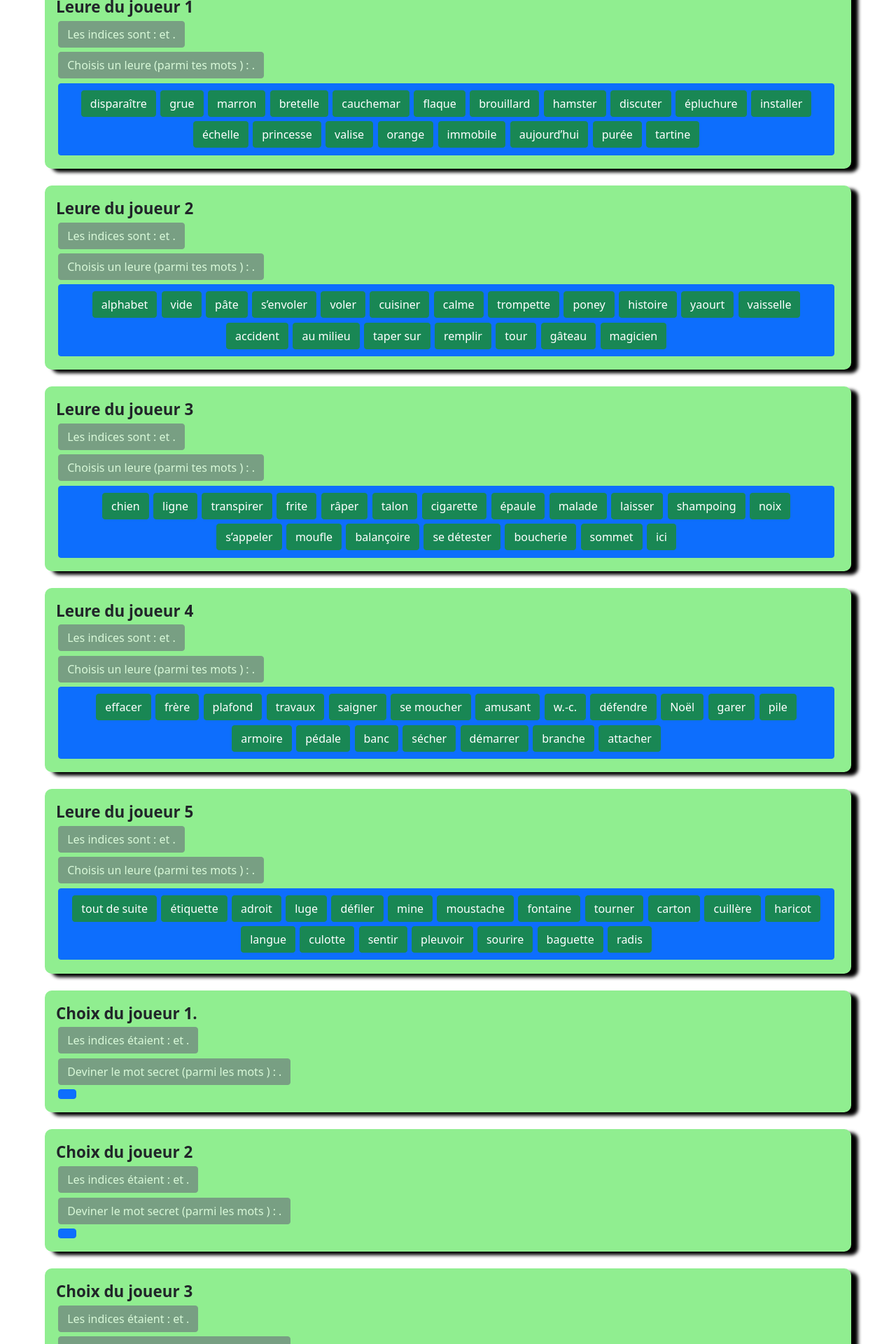
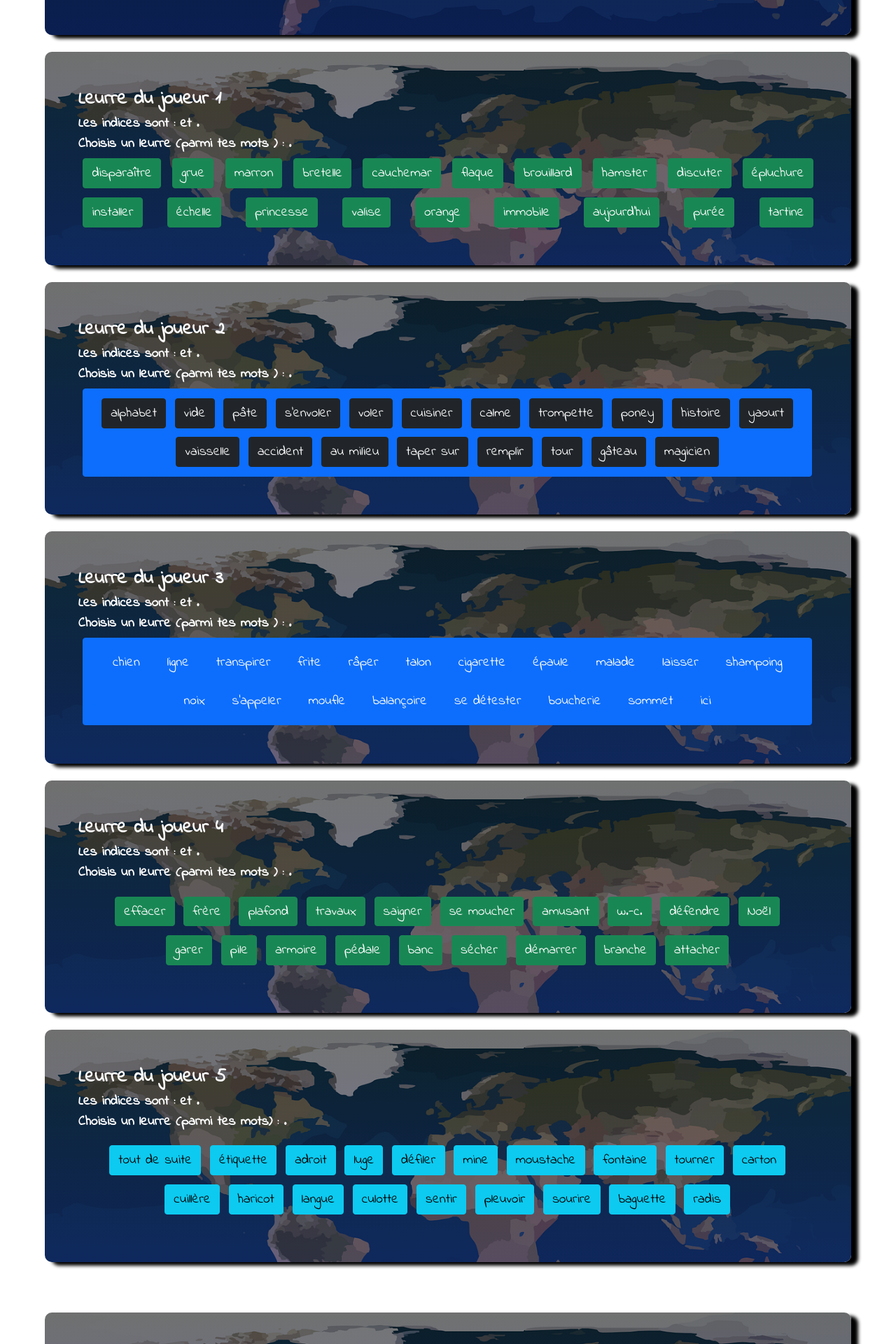
Before and after one commit to vvoix/decoy-6, a React (Create React App) app in the folder decoy6/: page /jeu in a window 1280 px wide. Shown: the part 460-2380 px from the top of the page at 70% size. Built offline with nearby package versions, Linux system fonts and the light colour scheme.

Commit message:
Carte en fond

```diff
--- a/decoy6/src/components/FullFlex.css
+++ b/decoy6/src/components/FullFlex.css
@@ -1,16 +1,30 @@
+@import url('https://fonts.googleapis.com/css2?family=Indie+Flower&display=swap');
+
 .fullflex {
   width: 90%;
-  background-color: lightgreen;
+  height: 100%;
+  /* background-color: #0275d8; */
   position: relative;
 
-  padding: 1rem;
+  padding: 3rem;
   margin: auto;
+
+  font-family: 'Indie Flower', cursive;
+  font-weight: bolder;
+  color: white;
+
+  font-size: 1.2em;
 
   box-shadow: 10px 5px 5px black;
   border-radius: 10px;
+
+  background-size: cover;
+  background-image: linear-gradient(rgba(3, 8, 1, 0.5), rgba(3, 3, 82, 0.5)),
+    url(../img/Carte.png);
 }
 .btn {
-  margin: 0.2rem;
+  margin: 0.4rem;
+  font-size: 1em;
 }
 .tour {
   font-weight: bolder;
--- a/decoy6/src/components/FullFlex.jsx
+++ b/decoy6/src/components/FullFlex.jsx
@@ -8,8 +8,9 @@ const FullFlex = (props) => {
   const [motSecret, setMotSecret] = useState('');
   const [indice1, setIndice1] = useState('');
   const [indice2, setIndice2] = useState('');
-  const [leure, setLeure] = useState([]);
+  const [leurre, setLeurre] = useState([]);
   const [choix, setChoix] = useState([]);
+  const leurreOrdre = [2, 1, 3, 4, 5];
 
   // Compte le nombre d'occurence de mot dans array
   function compte(mot, array) {
@@ -21,6 +22,13 @@ const FullFlex = (props) => {
     }
     return nbr;
   }
+
+  // Affecte item comme leurre du joueur i
+  // function changeLeurre(i, item) {
+
+  //   }
+  //   return nbr;
+  // }
 
   // Tableau du nombre de points gagnés par le maître du jeu
   function pointsMJ(n) {
@@ -63,10 +71,9 @@ const FullFlex = (props) => {
     <div>
       {/* Tour du Maitre */}
       <div className="fullflex">
-        <div className="tour">Tour du maître du jeu</div>
-        <Button variant="secondary" disabled="off">
+        <h2>Tour du maître du jeu</h2>
+        <br />
         Choisis un mot secret (parmi trois) : <b>{motSecret}</b>
-        </Button>{' '}
         <br />
         <div class="d-flex justify-content-lg-between flex-wrap">
           <ButtonGroup className="me-2" aria-label="First group">
@@ -74,13 +81,13 @@ const FullFlex = (props) => {
               <Button
                 onClick={() => {
                   setMotSecret(item);
-                  setLeure([
+                  setLeurre([
                     item,
-                    leure[1],
-                    leure[2],
-                    leure[3],
-                    leure[4],
-                    leure[5],
+                    leurre[1],
+                    leurre[2],
+                    leurre[3],
+                    leurre[4],
+                    leurre[5],
                   ]);
                 }}
                 variant="success"
@@ -91,11 +98,8 @@ const FullFlex = (props) => {
             ))}
           </ButtonGroup>
         </div>
-        <br />
-        <Button variant="secondary" disabled="off">
-          Choisis deux indices (parmi tes mots ) : <b>{indice1}</b> et{' '}
+        Choisis deux indices (parmi tes mots) : <b>{indice1}</b> :{' '}
         <b>{indice2}</b>.
-        </Button>{' '}
         <br />
         <div class="d-flex justify-content-lg-between flex-wrap">
           <ButtonGroup className="me-2" aria-label="Mots">
@@ -117,27 +121,23 @@ const FullFlex = (props) => {
       <br />
       {/* Tour du Joueur 1 */}
       <div className="fullflex">
-        <div className="tour">Leure du joueur 1</div>
-        <Button variant="secondary" disabled="off">
-          Les indices sont : {indice1} et {indice2}.
-        </Button>{' '}
+        <div className="tour">Leurre du joueur 1</div>
+        Les indices sont : <b>{indice1}</b> et <b>{indice2}</b> .
         <br />
-        <Button variant="secondary" disabled="off">
-          Choisis un leure (parmi tes mots ) : {leure[1]}.
-        </Button>{' '}
+        Choisis un leurre (parmi tes mots ) : <b> {leurre[1]}</b> .
         <br />
         <div class="d-flex justify-content-lg-between flex-wrap">
-          <ButtonGroup className="me-2" aria-label="Mots">
+          {/* <ButtonGroup className="me-2" aria-label="Mots"> */}
           {props.motsDuJoueur[1].map((item) => (
             <Button
               onClick={() => {
-                  setLeure([
-                    leure[0],
+                setLeurre([
+                  leurre[0],
                   item,
-                    leure[2],
-                    leure[3],
-                    leure[4],
-                    leure[5],
+                  leurre[2],
+                  leurre[3],
+                  leurre[4],
+                  leurre[5],
                 ]);
               }}
               variant="success"
@@ -146,36 +146,32 @@ const FullFlex = (props) => {
               {item}{' '}
             </Button>
           ))}
-          </ButtonGroup>
+          {/* </ButtonGroup> */}
         </div>
       </div>
       <br />
       {/* Tour du Joueur 2 */}
       <div className="fullflex">
-        <div className="tour">Leure du joueur 2</div>
-        <Button variant="secondary" disabled="off">
+        <div className="tour">Leurre du joueur 2</div>
         Les indices sont : {indice1} et {indice2}.
-        </Button>{' '}
         <br />
-        <Button variant="secondary" disabled="off">
-          Choisis un leure (parmi tes mots ) : {leure[2]}.
-        </Button>{' '}
+        Choisis un leurre (parmi tes mots ) : <b>{leurre[2]} </b>.
         <br />
         <div class="d-flex justify-content-lg-between flex-wrap">
           <ButtonGroup className="me-2" aria-label="Mots">
             {props.motsDuJoueur[2].map((item) => (
               <Button
                 onClick={() => {
-                  setLeure([
-                    leure[0],
-                    leure[1],
+                  setLeurre([
+                    leurre[0],
+                    leurre[1],
                     item,
-                    leure[3],
-                    leure[4],
-                    leure[5],
+                    leurre[3],
+                    leurre[4],
+                    leurre[5],
                   ]);
                 }}
-                variant="success"
+                variant="dark"
               >
                 {' '}
                 {item}{' '}
@@ -187,30 +183,26 @@ const FullFlex = (props) => {
       <br />
       {/* Tour du Joueur 3 */}
       <div className="fullflex">
-        <div className="tour">Leure du joueur 3</div>
-        <Button variant="secondary" disabled="off">
-          Les indices sont : {indice1} et {indice2}.
-        </Button>{' '}
+        <div className="tour">Leurre du joueur 3</div>
+        Les indices sont : <b>{indice1}</b> et <b>{indice2}</b>.
         <br />
-        <Button variant="secondary" disabled="off">
-          Choisis un leure (parmi tes mots ) : {leure[3]}.
-        </Button>{' '}
+        Choisis un leurre (parmi tes mots ) : <b>{leurre[3]}</b>.
         <br />
         <div class="d-flex justify-content-lg-between flex-wrap">
           <ButtonGroup className="me-2" aria-label="Mots">
             {props.motsDuJoueur[3].map((item) => (
               <Button
                 onClick={() => {
-                  setLeure([
-                    leure[0],
-                    leure[1],
-                    leure[2],
+                  setLeurre([
+                    leurre[0],
+                    leurre[1],
+                    leurre[2],
                     item,
-                    leure[4],
-                    leure[5],
+                    leurre[4],
+                    leurre[5],
                   ]);
                 }}
-                variant="success"
+                variant="primary"
               >
                 {' '}
                 {item}{' '}
@@ -222,27 +214,23 @@ const FullFlex = (props) => {
       <br />
       {/* Tour du Joueur 4 */}
       <div className="fullflex">
-        <div className="tour">Leure du joueur 4</div>
-        <Button variant="secondary" disabled="off">
-          Les indices sont : {indice1} et {indice2}.
-        </Button>{' '}
+        <div className="tour">Leurre du joueur 4</div>
+        Les indices sont : <b>{indice1}</b> et <b>{indice2}</b>.
         <br />
-        <Button variant="secondary" disabled="off">
-          Choisis un leure (parmi tes mots ) : {leure[4]}.
-        </Button>{' '}
+        Choisis un leurre (parmi tes mots ) : <b>{leurre[4]}</b>.
         <br />
         <div class="d-flex justify-content-lg-between flex-wrap">
-          <ButtonGroup className="me-2" aria-label="Mots">
+          <ButtonGroup className="me-2" aria-label="Mots" variant="link">
             {props.motsDuJoueur[4].map((item) => (
               <Button
                 onClick={() => {
-                  setLeure([
-                    leure[0],
-                    leure[1],
-                    leure[2],
-                    leure[3],
+                  setLeurre([
+                    leurre[0],
+                    leurre[1],
+                    leurre[2],
+                    leurre[3],
                     item,
-                    leure[5],
+                    leurre[5],
                   ]);
                 }}
                 variant="success"
@@ -257,30 +245,26 @@ const FullFlex = (props) => {
       <br />
       {/* Tour du Joueur 5 */}
       <div className="fullflex">
-        <div className="tour">Leure du joueur 5</div>
-        <Button variant="secondary" disabled="off">
-          Les indices sont : {indice1} et {indice2}.
-        </Button>{' '}
+        <div className="tour">Leurre du joueur 5</div>
+        Les indices sont : <b>{indice1}</b> et <b>{indice2}</b>.
         <br />
-        <Button variant="secondary" disabled="off">
-          Choisis un leure (parmi tes mots ) : {leure[5]}.
-        </Button>{' '}
+        Choisis un leurre (parmi tes mots) : <b>{leurre[5]}</b>.
         <br />
         <div class="d-flex justify-content-lg-between flex-wrap">
-          <ButtonGroup className="me-2" aria-label="Mots">
+          <ButtonGroup className="me-2" aria-label="Mots" variant="link">
             {props.motsDuJoueur[5].map((item) => (
               <Button
                 onClick={() => {
-                  setLeure([
-                    leure[0],
-                    leure[1],
-                    leure[2],
-                    leure[3],
-                    leure[4],
+                  setLeurre([
+                    leurre[0],
+                    leurre[1],
+                    leurre[2],
+                    leurre[3],
+                    leurre[4],
                     item,
                   ]);
                 }}
-                variant="success"
+                variant="info"
               >
                 {' '}
                 {item}{' '}
@@ -294,26 +278,22 @@ const FullFlex = (props) => {
       {/* <Button
         variant="danger"
         onClick={() => {
-          setshuffleLeure(() => shuffleArray(leure));
+          leurre.sort();
         }}
       >
-        Fin du tour.
-      </Button>{' '}
-      <br /> <br /> */}
+        Fin du tour leurre est : {leurre}.
+      </Button>{' '} */}
+      <br /> <br />
       {/* Choix du joueur 1 */}
       <div className="fullflex">
         <div className="tour">Choix du joueur 1.</div>
-        <Button variant="secondary" disabled="off">
         Les indices étaient : {indice1} et {indice2}.
-        </Button>{' '}
         <br />
-        <Button variant="secondary" disabled="off">
-          Deviner le mot secret (parmi les mots ) : {choix[1]}.
-        </Button>{' '}
+        Deviner le mot secret (parmi les mots) : {choix[1]}.
         <br />
         <div class="d-flex justify-content-lg-between flex-wrap">
           <ButtonGroup className="me-2" aria-label="Mots">
-            {leure.map((item) => (
+            {leurre.map((item) => (
               <Button
                 onClick={() => {
                   setChoix([
@@ -338,17 +318,13 @@ const FullFlex = (props) => {
       {/* Choix du joueur 2 */}
       <div className="fullflex">
         <div className="tour">Choix du joueur 2</div>
-        <Button variant="secondary" disabled="off">
         Les indices étaient : {indice1} et {indice2}.
-        </Button>{' '}
         <br />
-        <Button variant="secondary" disabled="off">
         Deviner le mot secret (parmi les mots ) : {choix[2]}.
-        </Button>{' '}
         <br />
         <div class="d-flex justify-content-lg-between flex-wrap">
           <ButtonGroup className="me-2" aria-label="Mots">
-            {leure.map((item) => (
+            {leurre.map((item) => (
               <Button
                 onClick={() => {
                   setChoix([
@@ -373,17 +349,13 @@ const FullFlex = (props) => {
       {/* Choix du joueur 3 */}
       <div className="fullflex">
         <div className="tour">Choix du joueur 3</div>
-        <Button variant="secondary" disabled="off">
         Les indices étaient : {indice1} et {indice2}.
-        </Button>{' '}
         <br />
-        <Button variant="secondary" disabled="off">
         Deviner le mot secret (parmi les mots ) : {choix[3]}.
-        </Button>{' '}
         <br />
         <div class="d-flex justify-content-lg-between flex-wrap">
           <ButtonGroup className="me-2" aria-label="Mots">
-            {leure.map((item) => (
+            {leurre.map((item) => (
               <Button
                 onClick={() => {
                   setChoix([
@@ -408,17 +380,13 @@ const FullFlex = (props) => {
       {/* Choix du joueur 4 */}
       <div className="fullflex">
         <div className="tour">Choix du joueur 4</div>
-        <Button variant="secondary" disabled="off">
         Les indices étaient : {indice1} et {indice2}.
-        </Button>{' '}
         <br />
-        <Button variant="secondary" disabled="off">
         Deviner le mot secret (parmi les mots ) : {choix[4]}.
-        </Button>{' '}
         <br />
         <div class="d-flex justify-content-lg-between flex-wrap">
           <ButtonGroup className="me-2" aria-label="Mots">
-            {leure.map((item) => (
+            {leurre.map((item) => (
               <Button
                 onClick={() => {
                   setChoix([
@@ -443,17 +411,13 @@ const FullFlex = (props) => {
       {/* Choix du joueur 5 */}
       <div className="fullflex">
         <div className="tour">Choix du joueur 5</div>
-        <Button variant="secondary" disabled="off">
         Les indices étaient : {indice1} et {indice2}.
-        </Button>{' '}
         <br />
-        <Button variant="secondary" disabled="off">
         Deviner le mot secret (parmi les mots ) : {choix[5]}.
-        </Button>{' '}
         <br />
         <div class="d-flex justify-content-lg-between flex-wrap">
           <ButtonGroup className="me-2" aria-label="Mots">
-            {leure.map((item) => (
+            {leurre.map((item) => (
               <Button
                 onClick={() => {
                   setChoix([
@@ -478,19 +442,21 @@ const FullFlex = (props) => {
       {/* Compte des points*/}
       <div className="fullflex">
         <div className="tour">Décompte des points</div>
-        <Button variant="secondary" disabled="off">
+        <Button variant="dark" disabled="off">
           Le mot secret était : {motSecret}. Le nombre de joueur ayant trouvé le
           mot secret est : {compte(motSecret, choix)}. Le maître du jeu gagne{' '}
           {pointsMJ(compte(motSecret, choix))}:
         </Button>{' '}
         <br />
-        {leure.map((item, index) =>
+        {leurre.map((item, index) =>
           index > 0 ? (
-            <Button variant="secondary" disabled="off">
-              Le joueur {index} gagne :{' '}
-              {compte(leure[index], [{ motSecret }]) *
+            <Button variant="dark" disabled="off">
+              Le joueur {index} a trouvé le mot secret :{' '}
+              {choix[index] == motSecret ? 'oui' : 'non'} et a leurré :{' '}
+              {compte(leurre[index], choix)} joueurs. Il gagne :{' '}
+              {compte(choix[index], [motSecret]) *
                 trouve(compte(motSecret, choix)) +
-                compte(leure[index], choix) *
+                compte(leurre[index], choix) *
                   trouve(5 - compte(motSecret, choix))}
               .
             </Button>
@@ -503,60 +469,3 @@ const FullFlex = (props) => {
 };
 
 export default FullFlex;
-
-{
-  /* Choix du  */
-}
-{
-  /* <div className="fullflex">
-  <div className="tour">Leure du joueur 5</div>
-  <Button variant="secondary" disabled="off">
-    Devine le mot secret (parmi les mots ) : {leure5}.
-  </Button>{' '}
-  <br />
-  <div class="d-flex justify-content-lg-between flex-wrap">
-    <ButtonGroup className="me-2" aria-label="Mots">
-      <Button
-        onClick={() => {
-          setChoix1(item);
-        }}
-        variant="success"
-      >
-        {leure2}
-      </Button>
-      <Button
-        onClick={() => {
-          setChoix1(item);
-        }}
-        variant="success"
-      >
-        {leure2}
-      </Button>
-      <Button
-        onClick={() => {
-          setChoix1(item);
-        }}
-        variant="success"
-      >
-        {leure2}
-      </Button>
-      <Button
-        onClick={() => {
-          setChoix1(item);
-        }}
-        variant="success"
-      >
-        {leure2}
-      </Button>
-      <Button
-        onClick={() => {
-          setChoix1(item);
-        }}
-        variant="success"
-      >
-        {leure2}
-      </Button>
-    </ButtonGroup>
-  </div>
-</div>; */
-}
```
Also changed, not shown: decoy6/src/components/TextRegles.jsx (+11 -2 lines). Lines whose indentation alone changed are shown as unchanged.
